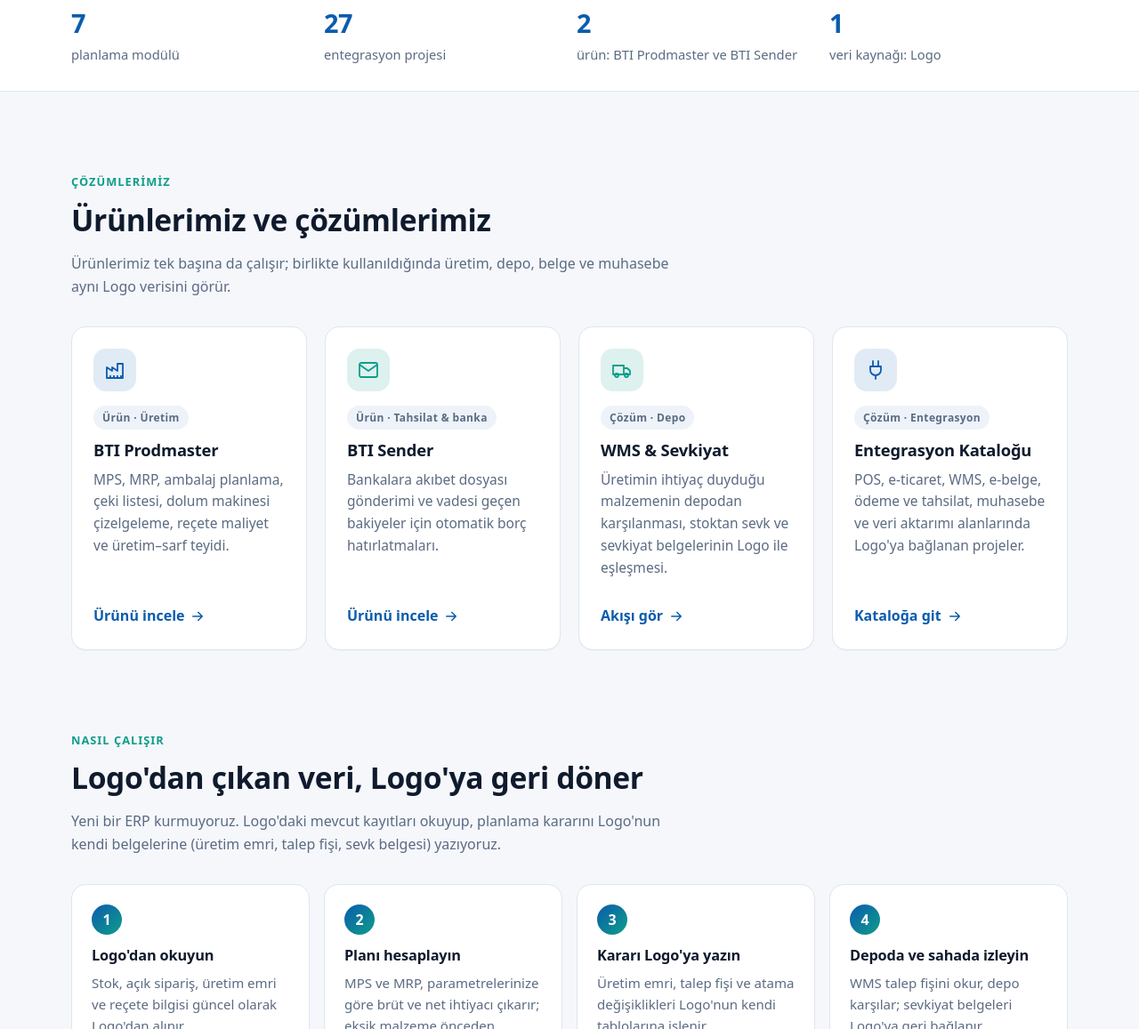
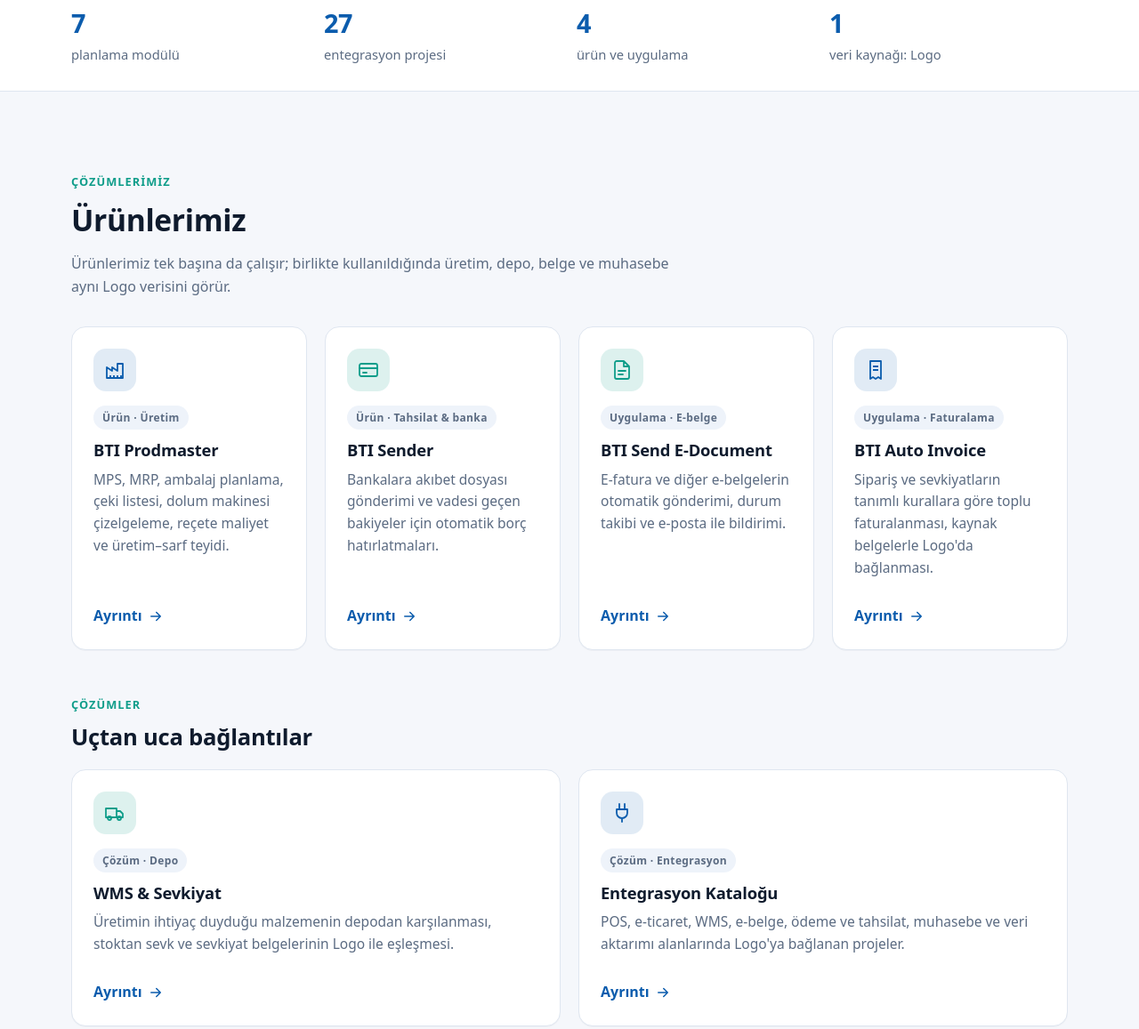
Before and after one commit to btilogo/btilogo.github.io, a plain HTML site: page index.html in a window 1280 px wide. Shown: the part 755-1912 px from the top of the page at 89% size. Drawn offline with Linux system fonts and the light colour scheme.

Commit message:
feat(site): BTI Send E-Document ve BTI Auto Invoice ana sayfada bağımsız ürün oldu

```diff
--- a/index.html
+++ b/index.html
@@ -99,7 +99,7 @@
       <div class="wrap">
         <div class="stat"><strong>7</strong><span>planlama modülü</span></div>
         <div class="stat"><strong data-integration-count>27</strong><span>entegrasyon projesi</span></div>
-        <div class="stat"><strong>2</strong><span>ürün: BTI Prodmaster ve BTI Sender</span></div>
+        <div class="stat"><strong>4</strong><span>ürün ve uygulama</span></div>
         <div class="stat"><strong>1</strong><span>veri kaynağı: Logo</span></div>
       </div>
     </div>
@@ -109,7 +109,7 @@
       <div class="wrap">
         <div class="section-head">
           <p class="eyebrow">Çözümlerimiz</p>
-          <h2>Ürünlerimiz ve çözümlerimiz</h2>
+          <h2>Ürünlerimiz</h2>
           <p class="muted">Ürünlerimiz tek başına da çalışır; birlikte kullanıldığında üretim, depo, belge ve muhasebe aynı Logo verisini görür.</p>
         </div>
         <div class="grid grid-4">
@@ -118,28 +118,49 @@
             <span class="tag">Ürün · Üretim</span>
             <h3>BTI Prodmaster</h3>
             <p>MPS, MRP, ambalaj planlama, çeki listesi, dolum makinesi çizelgeleme, reçete maliyet ve üretim–sarf teyidi.</p>
-            <span class="more">Ürünü incele <svg class="icon" aria-hidden="true"><use href="#i-arrow"/></svg></span>
+            <span class="more">Ayrıntı <svg class="icon" aria-hidden="true"><use href="#i-arrow"/></svg></span>
           </a>
           <a class="card" href="btisender.html">
-            <span class="card-icon teal"><svg class="icon" aria-hidden="true"><use href="#i-mail"/></svg></span>
+            <span class="card-icon teal"><svg class="icon" aria-hidden="true"><use href="#i-card"/></svg></span>
             <span class="tag">Ürün · Tahsilat &amp; banka</span>
             <h3>BTI Sender</h3>
             <p>Bankalara akıbet dosyası gönderimi ve vadesi geçen bakiyeler için otomatik borç hatırlatmaları.</p>
-            <span class="more">Ürünü incele <svg class="icon" aria-hidden="true"><use href="#i-arrow"/></svg></span>
+            <span class="more">Ayrıntı <svg class="icon" aria-hidden="true"><use href="#i-arrow"/></svg></span>
           </a>
+          <a class="card" href="entegrasyonlar.html?kategori=E-Belge%20%26%20EDI">
+            <span class="card-icon teal"><svg class="icon" aria-hidden="true"><use href="#i-doc"/></svg></span>
+            <span class="tag">Uygulama · E-belge</span>
+            <h3>BTI Send E-Document</h3>
+            <p>E-fatura ve diğer e-belgelerin otomatik gönderimi, durum takibi ve e-posta ile bildirimi.</p>
+            <span class="more">Ayrıntı <svg class="icon" aria-hidden="true"><use href="#i-arrow"/></svg></span>
+          </a>
+          <a class="card" href="entegrasyonlar.html?kategori=E-Belge%20%26%20EDI">
+            <span class="card-icon"><svg class="icon" aria-hidden="true"><use href="#i-receipt"/></svg></span>
+            <span class="tag">Uygulama · Faturalama</span>
+            <h3>BTI Auto Invoice</h3>
+            <p>Sipariş ve sevkiyatların tanımlı kurallara göre toplu faturalanması, kaynak belgelerle Logo'da bağlanması.</p>
+            <span class="more">Ayrıntı <svg class="icon" aria-hidden="true"><use href="#i-arrow"/></svg></span>
+          </a>
+        </div>
+
+        <div class="section-head" style="margin:48px 0 20px">
+          <p class="eyebrow">Çözümler</p>
+          <h2 style="font-size:clamp(1.3rem,2.6vw,1.6rem)">Uçtan uca bağlantılar</h2>
+        </div>
+        <div class="grid grid-2">
           <a class="card" href="wms-sevkiyat.html">
             <span class="card-icon teal"><svg class="icon" aria-hidden="true"><use href="#i-truck"/></svg></span>
             <span class="tag">Çözüm · Depo</span>
             <h3>WMS &amp; Sevkiyat</h3>
             <p>Üretimin ihtiyaç duyduğu malzemenin depodan karşılanması, stoktan sevk ve sevkiyat belgelerinin Logo ile eşleşmesi.</p>
-            <span class="more">Akışı gör <svg class="icon" aria-hidden="true"><use href="#i-arrow"/></svg></span>
+            <span class="more">Ayrıntı <svg class="icon" aria-hidden="true"><use href="#i-arrow"/></svg></span>
           </a>
           <a class="card" href="entegrasyonlar.html">
             <span class="card-icon"><svg class="icon" aria-hidden="true"><use href="#i-plug"/></svg></span>
             <span class="tag">Çözüm · Entegrasyon</span>
             <h3>Entegrasyon Kataloğu</h3>
             <p>POS, e-ticaret, WMS, e-belge, ödeme ve tahsilat, muhasebe ve veri aktarımı alanlarında Logo'ya bağlanan projeler.</p>
-            <span class="more">Kataloğa git <svg class="icon" aria-hidden="true"><use href="#i-arrow"/></svg></span>
+            <span class="more">Ayrıntı <svg class="icon" aria-hidden="true"><use href="#i-arrow"/></svg></span>
           </a>
         </div>
       </div>
```
